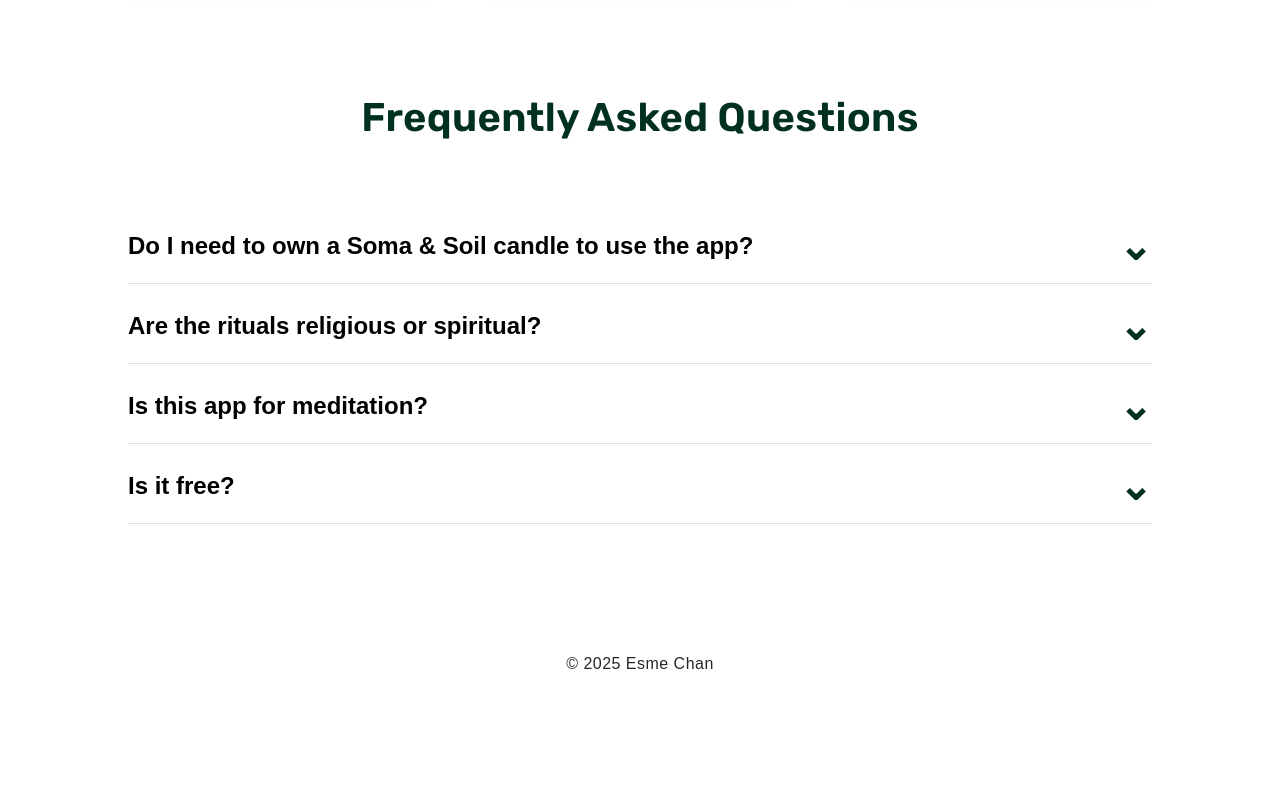
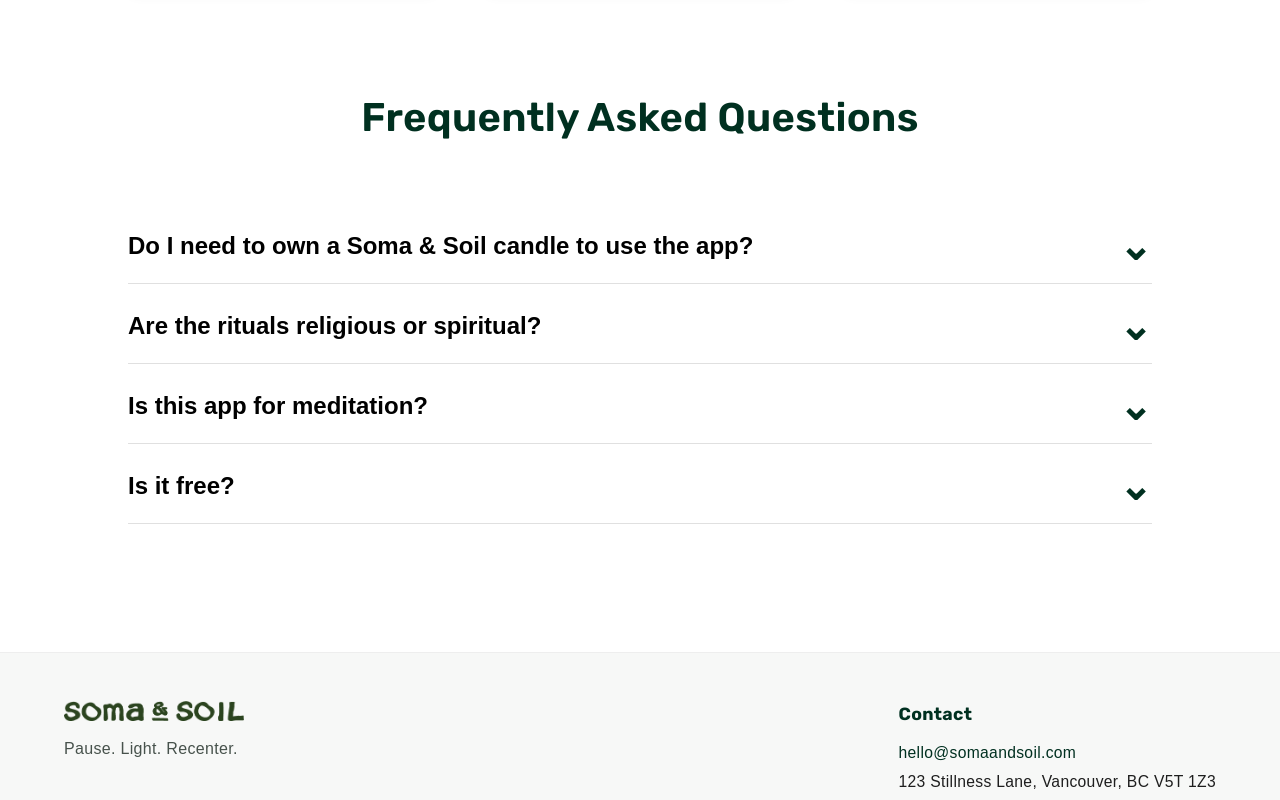
Before and after one commit to esmeccy/soma-and-soil, a plain HTML site: page index.html in a window 1280 px wide. Shown: the part 3159-3959 px from the top of the page. Before the commit the page ends 3883 px from the top, so only its background shows below. Drawn offline with Linux system fonts and the light colour scheme; a web font is replaced by a local one.

Commit message:
added footer

```diff
--- a/css/style.css
+++ b/css/style.css
@@ -150,10 +150,71 @@ h2 {
 
 /*footer*/
 .site-footer {
-    color: #272727;
-    text-align: center;
-    margin-bottom: 3em;
-    letter-spacing: 0.03rem;
+  background: #f7f8f7;
+  padding: 3rem 4rem;
+  border-top: 1px solid #eee;
+  color: #1e1e1e;
+}
+
+.footer-inner {
+  display: flex;
+  gap: 3rem;
+  align-items: flex-start;
+  justify-content: space-between;
+  flex-wrap: wrap;
+  margin-bottom: 2rem;
+}
+
+.footer-brand img {
+  height: 20px;
+  display: block;
+  margin-bottom: 1rem;
+}
+
+.footer-tagline {
+  color: #47524c;
+  font-size: 1rem;
+  margin: 0;
+}
+
+.site-footer h4 {
+  margin: 0 0 0.8rem;
+  font-family: var(--secondaryfont);
+  color: var(--green);
+  font-size: 1.1rem;
+}
+
+.footer-contact ul,
+.footer-links ul {
+  list-style: none;
+  padding: 0;
+  margin: 0;
+}
+
+.footer-contact li,
+.footer-links li {
+  margin: 0.35rem 0;
+  font-size: 0.98rem;
+}
+
+.site-footer a {
+  color: var(--green);
+  text-decoration: none;
+  border-bottom: 1px solid rgba(0,0,0,0);
+  transition: border-color 0.2s ease;
+}
+
+.site-footer a:hover {
+  border-bottom-color: var(--olivegreen);
+}
+
+.footer-bottom {
+  margin-top: 2rem;
+  border-top: 1px solid #e7e7e7;
+  padding-top: 1rem;
+  text-align: center;
+  color: #4e4e4e;
+  font-size: 0.92rem;
 }
 
 /*HOME*/
@@ -735,6 +796,9 @@ h2 {
 
 /*PHone*/
 @media screen and (max-width: 600px) {
+  .site-footer { padding: 2.5rem 2rem; }
+  .footer-inner { flex-direction: column; gap: 1.5rem; }
+  .footer-brand, .footer-contact, .footer-links { text-align: left; }
         /*Nav bar*/
         .site-header_nav {
             display: none; /* Hide navigation links before active */
@@ -1020,6 +1084,8 @@ h2 {
 
     /*tablet*/
     @media screen and (min-width: 601px) and (max-width: 1024px) {
+    .site-footer { padding: 2.5rem 3rem; }
+    .footer-inner { gap: 2rem; }
 
     /* Navigation Bar */
     .site-header_nav {
--- a/index.html
+++ b/index.html
@@ -60,7 +60,7 @@
 
         <!--features-->
         <section id="Features" class="feature" aria-label="Key App features">
-            <h2 class="feature_title scroll-in">Restoring your inner mind</h2>
+            <h2 class="feature_title scroll-in">Find your inner balance</h2>
             <div class="feature_list">
                 <!--feature-->
                 <div class="feature_item scroll-in">
@@ -238,8 +238,28 @@
     </main>
 
     <!--footer-->
-    <footer class="site-footer" aria-label="site footer">
-            <p> &copy; 2025 Esme Chan</p>
+    <footer class="site-footer" aria-label="Site footer">
+      <div class="footer-inner">
+        <div class="footer-brand">
+          <a href="index.html" aria-label="Soma & Soil home">
+            <img src="images/soma-and-soil-logo-vertical-olivegreen.png" alt="Soma & Soil logo">
+          </a>
+          <p class="footer-tagline">Pause. Light. Recenter.</p>
+        </div>
+
+        <div class="footer-contact">
+          <h4>Contact</h4>
+          <ul>
+            <li><a href="mailto:hello@somaandsoil.com">hello@somaandsoil.com</a></li>
+            <li>123 Stillness Lane, Vancouver, BC V5T 1Z3</li>
+            <li><a href="https://www.instagram.com/somaandsoil" target="_blank" rel="noopener">Instagram @somaandsoil</a></li>
+          </ul>
+        </div>
+        </div>
+
+      <div class="footer-bottom">
+        <p>© 2025 Soma & Soil · Esme Chan</p>
+      </div>
     </footer>
 
     <!--JS-->
```
